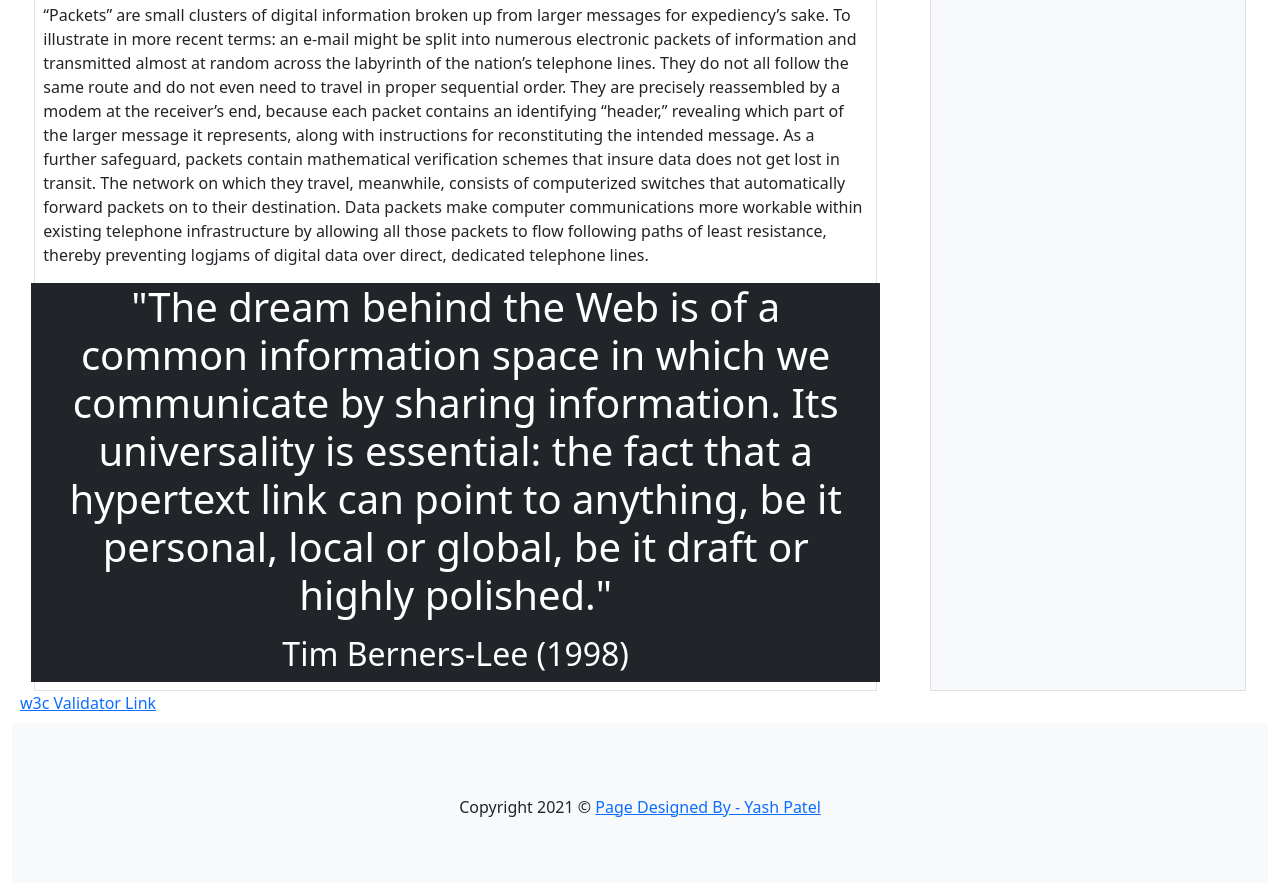
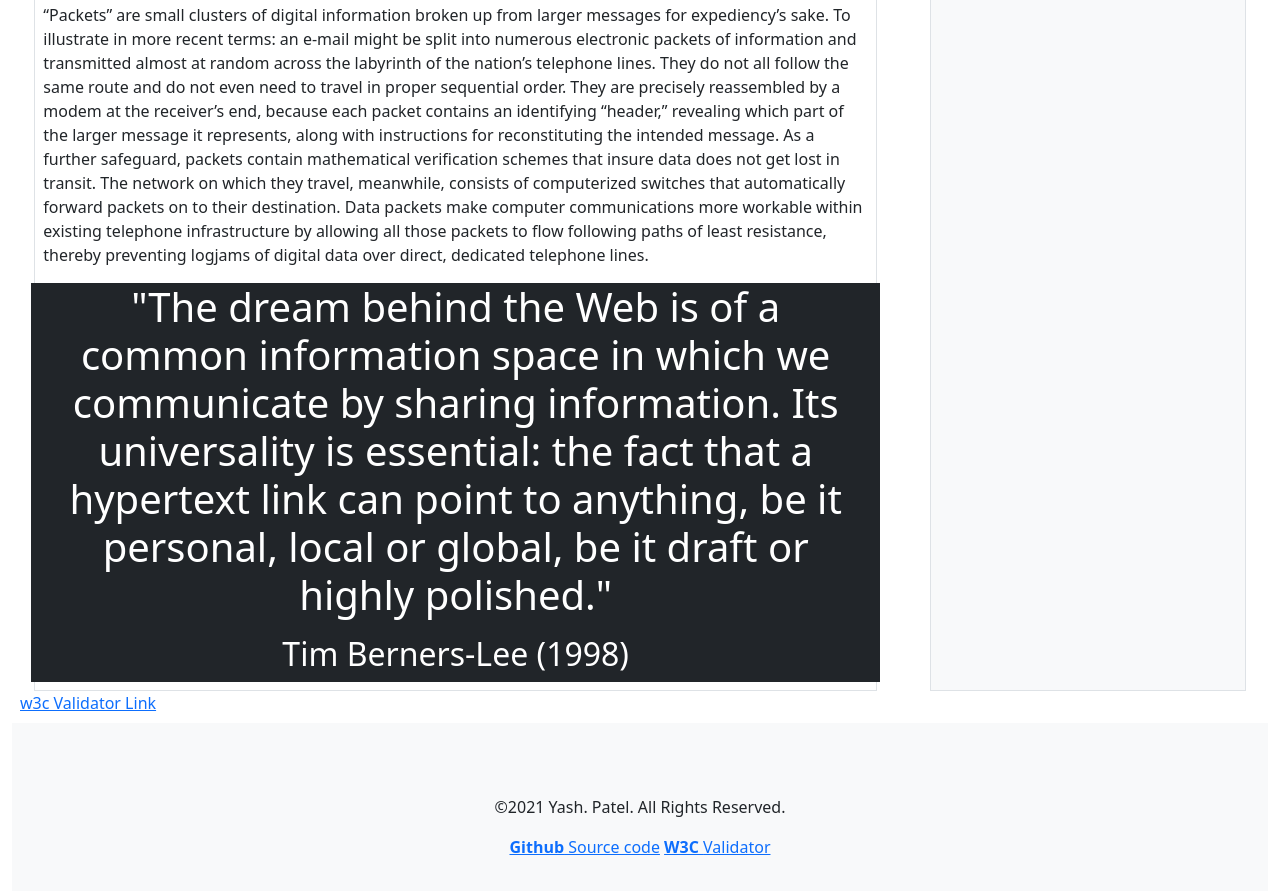
Before and after one commit to yash3012/project1, a plain HTML site: page public_html/arpanet.html in a window 1280 px wide. Shown: the part 1731-2622 px from the top of the page. Drawn offline with nearby package versions, Linux system fonts and the light colour scheme.

Commit message:
made change to validator link and gave the link of just the validator home page.
Created Project2 using Project1 code and created webpages for the Calculator.

Made changes to the files of Project1 & Project2 and fixed copyright issue in Project1. Also added github link as well in footer section.

```diff
--- a/public_html/arpanet.html
+++ b/public_html/arpanet.html
@@ -212,7 +212,10 @@
   <div class="row">
   <div class="col-md-12 text-center bg-light p-5">
     <br>
-    <p>Copyright 2021 &copy; <a href="">Page Designed By - Yash Patel</a></p>
+    <p>&copy;2021 Yash. Patel. All Rights Reserved.</p>
+    <a href="https://github.com/yash3012/project1/tree/project2"><strong>Github</strong> Source code</a>
+    <a href="https://validator.w3.org/nu/?doc=http%3A%2F%2Fproject2.eastus.azurecontainer.io%2F">
+      <strong> W3C </strong> Validator</a>
   </div>
  </div>
 </div>
```
Also changed, not shown: public_html/aaa.html (+4 -1 lines), public_html/dns.html (+4 -1 lines), public_html/history.html (+4 -1 lines), public_html/index.html (+4 -1 lines), public_html/oop.html (+4 -1 lines), public_html/pylint.html (+4 -1 lines), public_html/solid.html (+4 -1 lines).
